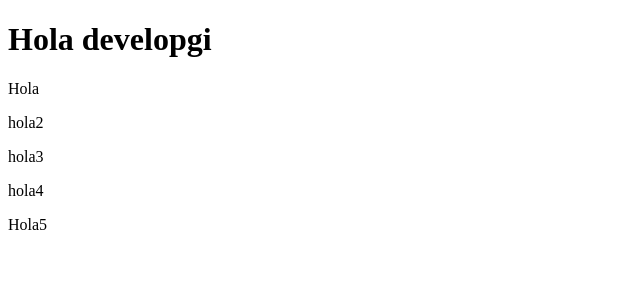
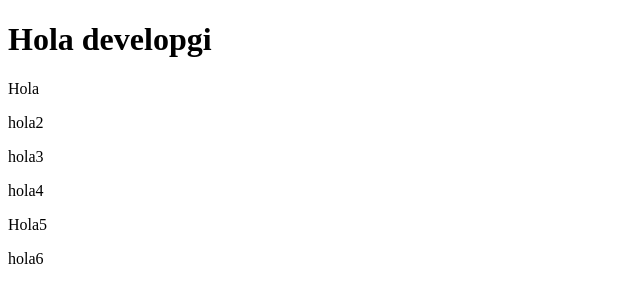
Before and after one commit to JavierPA3/Tarea-4.12.-Practica5.-Git.-Creando-ramas, a plain HTML site: page index.html in a window 1280 px wide. Shown: the full height of the page, 0-640 px from the left. Drawn offline with Linux system fonts and the light colour scheme.

Commit message:
release1

```diff
--- a/index.html
+++ b/index.html
@@ -13,6 +13,6 @@
     <P>hola3</P>
     <P>hola4</P>
     <p>Hola5</p>
-
+    <p>hola6</p>
 </body>
 </html>
```
